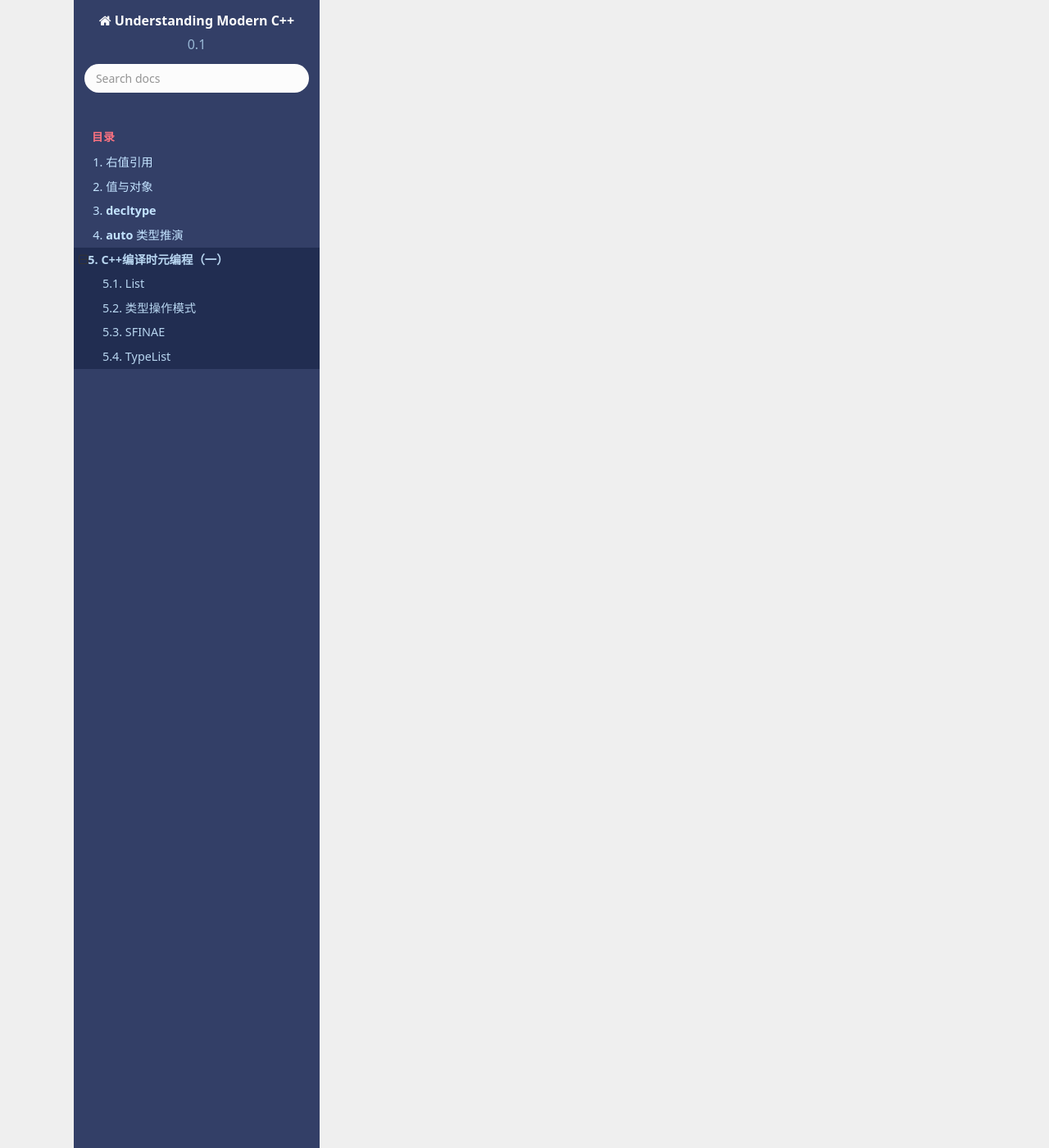
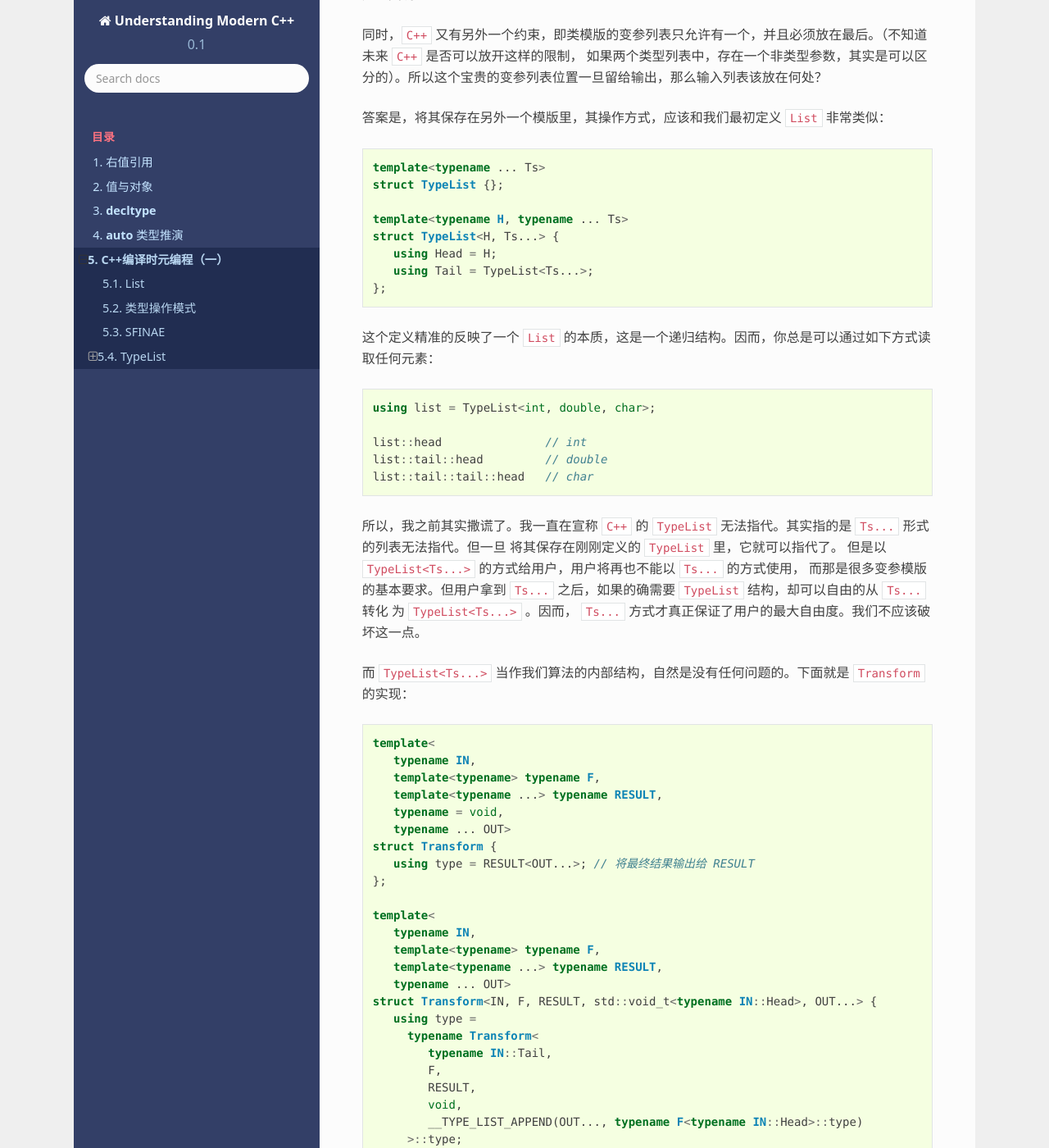
Before and after one commit to godsme/understand_modern_cpp, a Sphinx documentation site: the page built from docs/source/fp.rst, in a window 1280 px wide and 1400 px high, scrolled down 15132 px. Shown: the whole window at 82% size. Built offline with Sphinx 7.4.7 and the Read the Docs theme 2.0.0, drawn with Linux system fonts in a browser that asks for light colours; formulas are drawn with MathJax 3; some of the changed text lies outside the part shown.

Commit message:
added fp

```diff
--- a/docs/source/fp.rst
+++ b/docs/source/fp.rst
@@ -615,3 +621,132 @@ TypeList
 
 我们传入的 ``RESULT`` 函数就是 ``Head`` ，它拿到了一个 ``TypeList`` 之后，只取出第一个，即 ``H`` ，而把其余的全部都丢弃掉。
 而这正是如果利用这种回调机制操作类型的一个示例。
+
+Transform
++++++++++++++++++++++
+
+现在我们再实现另外一个非常经典的函数 ``map`` ，由于在 ``C++`` 中， ``map`` 在标准库里代表一个 ``k/v`` 容器，而将 ``fp`` 领域
+里的 ``map`` 称做 ``transform`` ，我们也继续遵守这个习俗。
+
+``Transform`` 操作是将一组类型，通过一个转化函数，转化成另外一组相同数量的其它类型。用 ``Agda`` 伪代码描述如下：
+
+.. code-block:: c++
+
+   Transform  :: [Set] -> (Set -> Set) -> [Set]
+
+
+注意，这里面有两个 ``TypeList`` ，一个是输入，一个是输出。而两者的内容经过 ``(Set -> Set)`` 转换后，很可能是完全不同的。
+
+虽然之前的 ``Drop`` 也是输入一个 ``TypeList`` ，输出一个 ``TypeList`` ，但后者只是前者的一部分。
+因而事实上只需要在一个 ``TypeList`` 上操作即可。
+
+对于 ``Transform`` 算法来说，它一边从输入列表中读取单个元素，将其转化后，不断追加新生成的输出列表上。另外，由于类型列表无法指代，
+所以，不可能使用诸如下面的算法：
+
+.. code-block:: agda
+
+   {- 后面的 map f xs 有一个返回输出，但在 `C++`` 下无法通过这种方式直接输出一个列表 -}
+   map f (x :: xs) = f x :: map f xs
+
+因而，我们必须将输出的列表随时保存在模版参数上，然后将最终结果想 ``Drop`` 算法一样，传递用户的回调。
+
+同时，``C++`` 又有另外一个约束，即类模版的变参列表只允许有一个，并且必须放在最后。（不知道未来 ``C++`` 是否可以放开这样的限制，
+如果两个类型列表中，存在一个非类型参数，其实是可以区分的）。所以这个宝贵的变参列表位置一旦留给输出，那么输入列表该放在何处？
+
+答案是，将其保存在另外一个模版里，其操作方式，应该和我们最初定义 ``List`` 非常类似：
+
+.. code-block:: c++
+
+   template<typename ... Ts>
+   struct TypeList {};
+
+   template<typename H, typename ... Ts>
+   struct TypeList<H, Ts...> {
+      using Head = H;
+      using Tail = TypeList<Ts...>;
+   };
+
+这个定义精准的反映了一个 ``List`` 的本质，这是一个递归结构。因而，你总是可以通过如下方式读取任何元素：
+
+.. code-block:: c++
+
+   using list = TypeList<int, double, char>;
+
+   list::head               // int
+   list::tail::head         // double
+   list::tail::tail::head   // char
+
+所以，我之前其实撒谎了。我一直在宣称 ``C++`` 的 ``TypeList`` 无法指代。其实指的是 ``Ts...`` 形式的列表无法指代。但一旦
+将其保存在刚刚定义的 ``TypeList`` 里，它就可以指代了。 但是以 ``TypeList<Ts...>`` 的方式给用户，用户将再也不能以 ``Ts...`` 的方式使用，
+而那是很多变参模版的基本要求。但用户拿到 ``Ts...`` 之后，如果的确需要 ``TypeList`` 结构，却可以自由的从 ``Ts...`` 转化
+为 ``TypeList<Ts...>`` 。因而， ``Ts...`` 方式才真正保证了用户的最大自由度。我们不应该破坏这一点。
+
+而 ``TypeList<Ts...>`` 当作我们算法的内部结构，自然是没有任何问题的。下面就是 ``Transform`` 的实现：
+
+.. code-block:: c++
+
+   template<
+      typename IN,
+      template<typename> typename F,
+      template<typename ...> typename RESULT,
+      typename = void,
+      typename ... OUT>
+   struct Transform {
+      using type = RESULT<OUT...>; // 将最终结果输出给 RESULT
+   };
+
+   template<
+      typename IN,
+      template<typename> typename F,
+      template<typename ...> typename RESULT,
+      typename ... OUT>
+   struct Transform<IN, F, RESULT, std::void_t<typename IN::Head>, OUT...> {
+      using type =
+        typename Transform<
+           typename IN::Tail,
+           F,
+           RESULT,
+           void,
+           __TYPE_LIST_APPEND(OUT..., typename F<typename IN::Head>::type)
+        >::type;
+   };
+
+代码看起来很长，但只是只是参数列表很长，真正的有逻辑的地方只有三处：
+
+1. 第一个模版是整个 ``Transform`` 结束时的情况。所以将 ``OUT...`` ，即转换最终得到的输出列表传递给用户的回调模版。
+2. ``std::void_t<typename IN::Head>`` 是一个 ``SFINAE`` 条件，即要求输入列表中还有 ``Head`` ，如果还存在，
+   则说明 ``IN`` 列表还没有遍历结束；因而，
+3. ``OUT..., typename F<typename IN::Head>::type`` 将通过 ``F`` 转换后的类型，追加到输出列表 ``OUT`` 后面。
+   注意，其中的宏 ``TYPE_LIST_APPEND`` 什么都没做，只是为了表明代码意图。
+
+用伪代码表现即为：
+
+.. code-block:: haskell
+
+   Transform                     :: [Set] -> (Set -> Set) -> (Set -> Set) -> [Set]
+   Transform []     F RESULT OUT = RESULT OUT
+   Transform (x:xs) F RESULT OUT = Transform xs F RESULT (xs ++ [F x])
+
+当然这只是内部实现，给用户提供的真正接口是：
+
+.. code-block:: c++
+
+   template<
+     template<typename>     typename F,
+     template<typename ...> typename RESULT,
+     typename                    ... IN>
+   using Transform_t =
+     typename details::Transform<
+       TypeList < IN...>,          // 将 IN... 保存到 TypeList
+       F,
+       RESULT,
+       void                        // 为了SFINAE条件判断
+       __EMPTY_OUTPUT_TYPE_LIST___ // 输出列表最初为空
+     >::type;
+
+所以，用户真正提供的参数只有三个， ``F`` 转化函数， ``IN`` 输入列表，以及用来回传最终结果回调模版 ``RESULT`` 。 而
+宏 ``__EMPTY_OUTPUT_TYPE_LIST___`` 背后什么都没有，正如一个 ``Ts...`` 形式的列表如果为空是，就什么都没有一样，
+这样在阅读代码时，很容易忽略这里还有一个空参数。而通过 ``__EMPTY_OUTPUT_TYPE_LIST___`` 则可以起到提示的作用。
+
+Split
++++++++++++++++++++++
```
Also changed, not shown: other parts of docs/source/fp.rst (+6 -0 lines).
